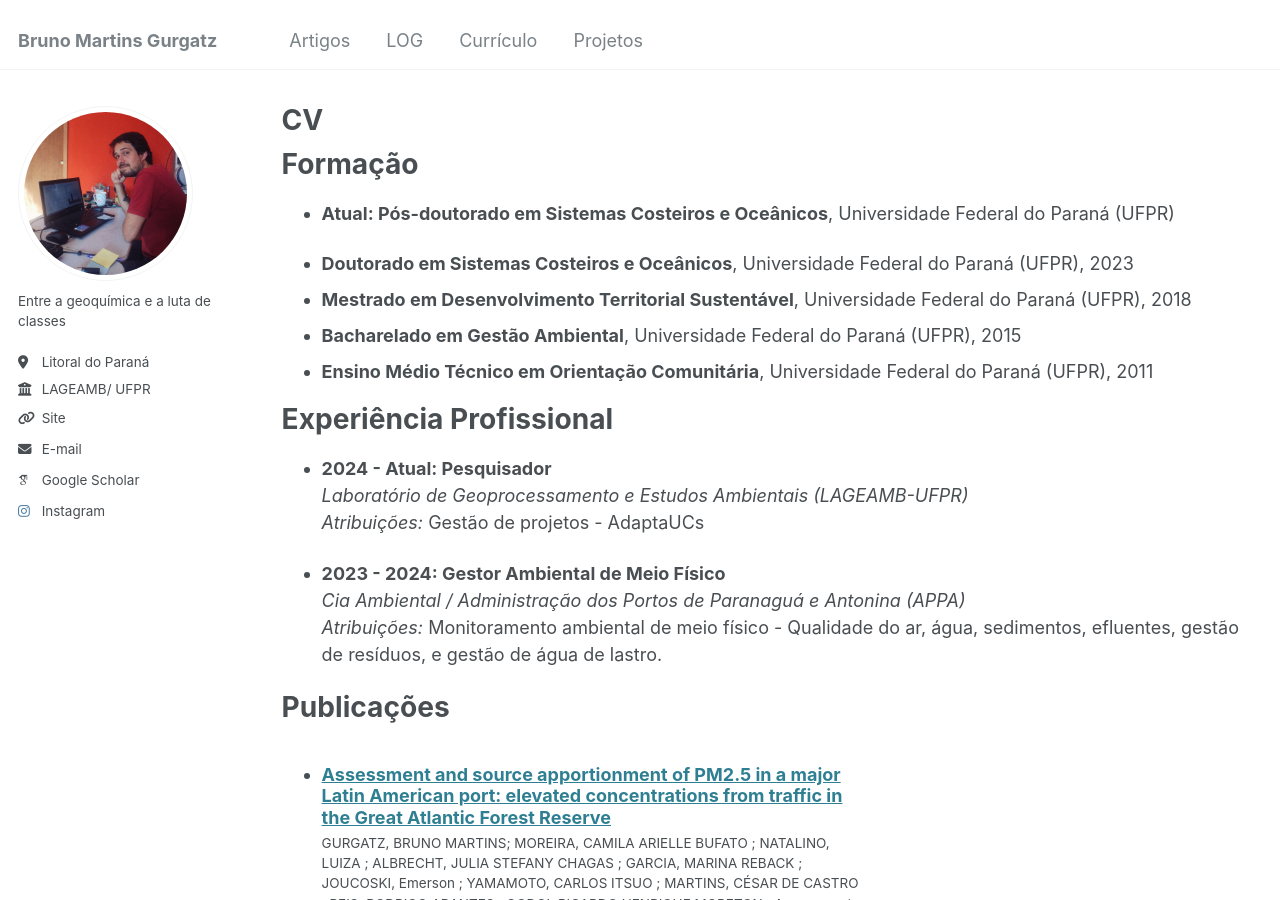
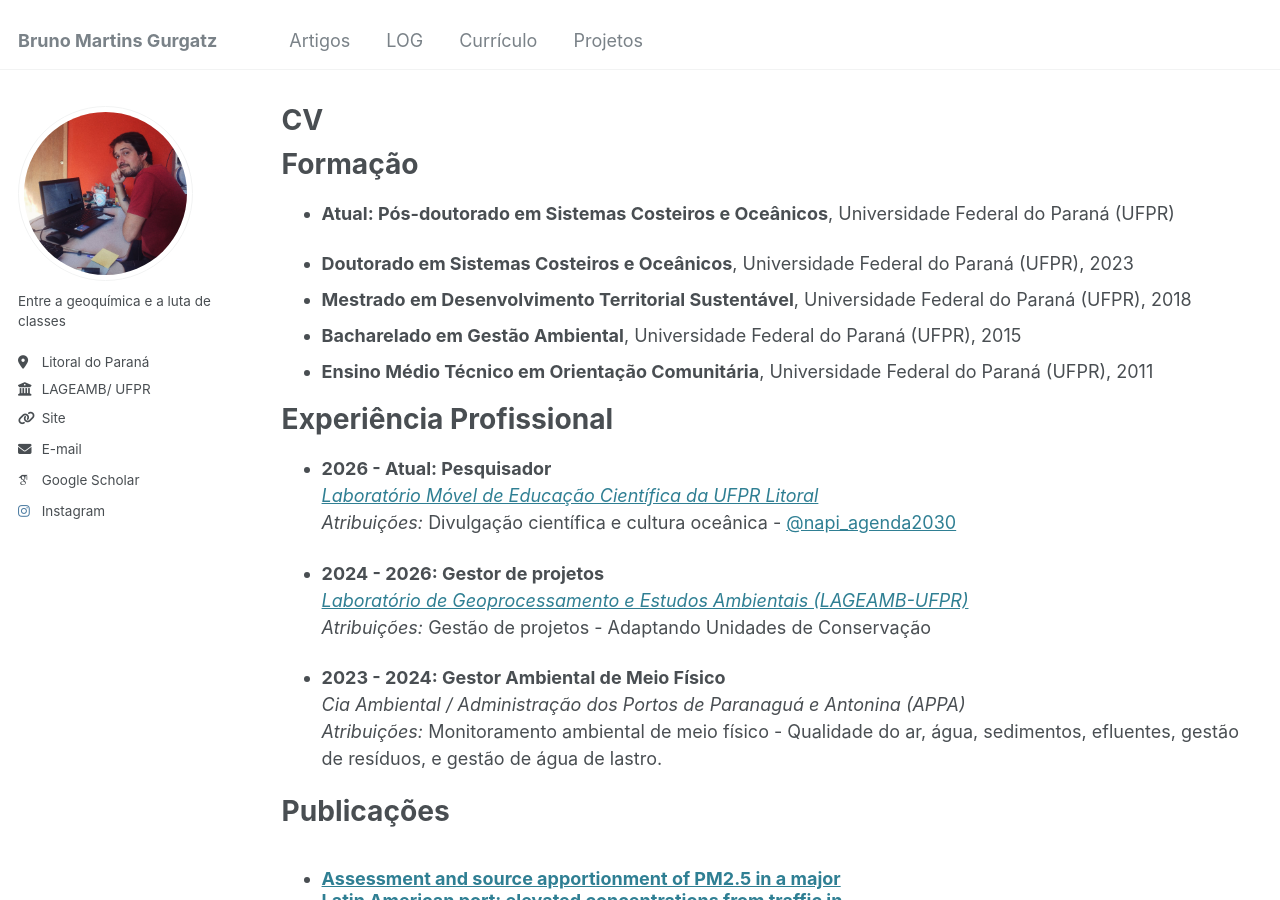
Before and after one commit to brunogurgatz/brunogurgatz.github.io, a Jekyll site: the page built from _pages/cv.md, in a window 1280 px wide and 900 px high. Built offline with Jekyll 4.4.1, drawn with Linux system fonts in a browser that asks for light colours; some web fonts are replaced.

Commit message:
Atualizar CV com experiência atual no Laboratório Móvel e reorganizar experiências profissionais

```diff
--- a/_pages/cv.md
+++ b/_pages/cv.md
@@ -21,13 +21,17 @@ Formação
 
 Experiência Profissional
 ======
-* **2024 - Atual: Pesquisador**
-  *Laboratório de Geoprocessamento e Estudos Ambientais (LAGEAMB-UFPR)*
-  *Atribuições:* Gestão de projetos - AdaptaUCs
+* **2026 - Atual: Pesquisador**
+   *[Laboratório Móvel de Educação Científica da UFPR Litoral](https://labmovel.ufpr.br/)*
+   *Atribuições:* Divulgação científica e cultura oceânica - [@napi_agenda2030](https://www.instagram.com/napi_agenda2030/)
+
+* **2024 - 2026: Gestor de projetos**
+   *[Laboratório de Geoprocessamento e Estudos Ambientais (LAGEAMB-UFPR)](https://lageamb.ufpr.br/)*
+   *Atribuições:* Gestão de projetos - Adaptando Unidades de Conservação
 
 * **2023 - 2024: Gestor Ambiental de Meio Físico**
-  *Cia Ambiental / Administração dos Portos de Paranaguá e Antonina (APPA)*
-  *Atribuições:* Monitoramento ambiental de meio físico - Qualidade do ar, água, sedimentos, efluentes, gestão de resíduos, e gestão de água de lastro.
+   *Cia Ambiental / Administração dos Portos de Paranaguá e Antonina (APPA)*
+   *Atribuições:* Monitoramento ambiental de meio físico - Qualidade do ar, água, sedimentos, efluentes, gestão de resíduos, e gestão de água de lastro.
 
 
 Publicações
```
